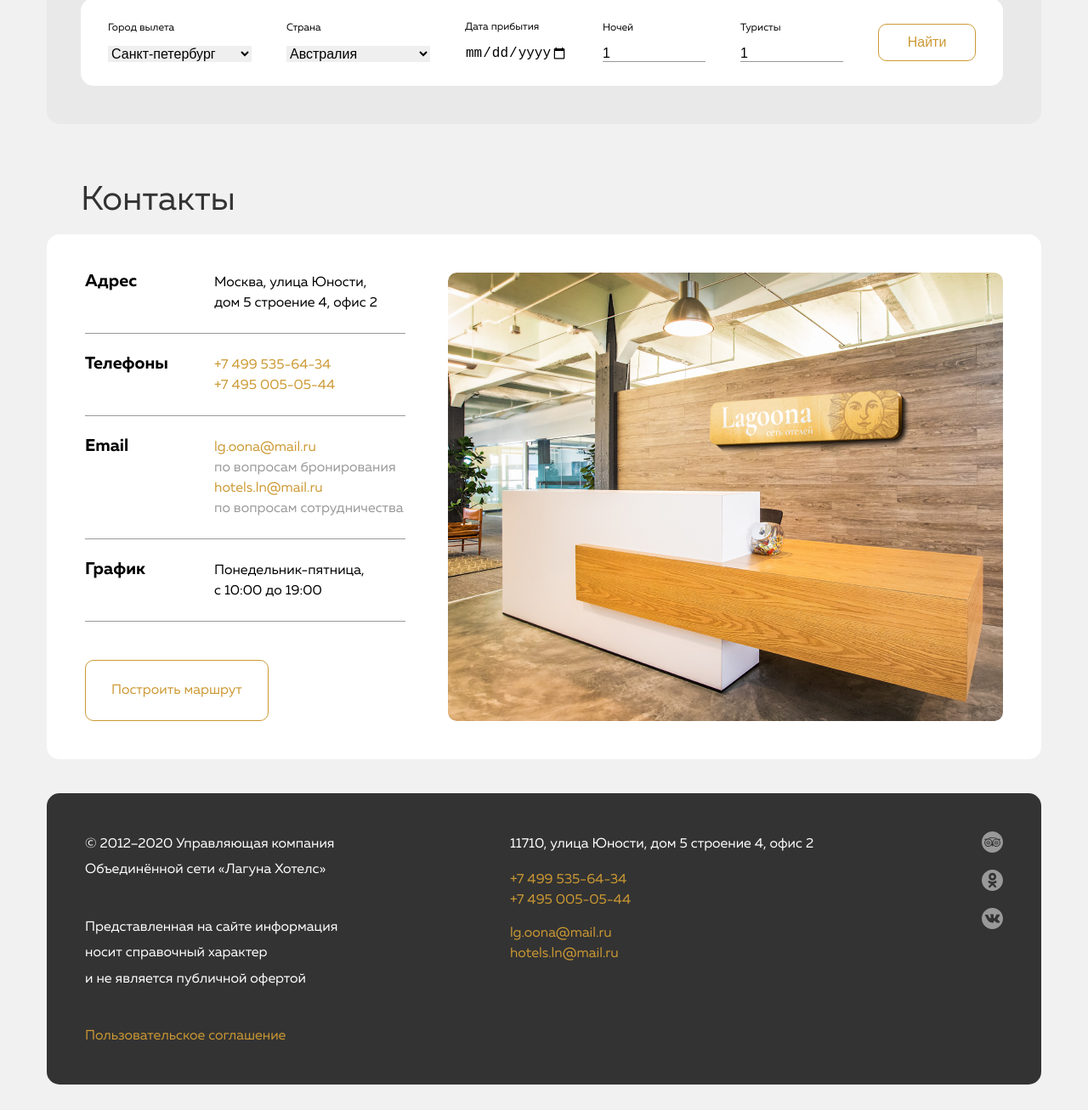
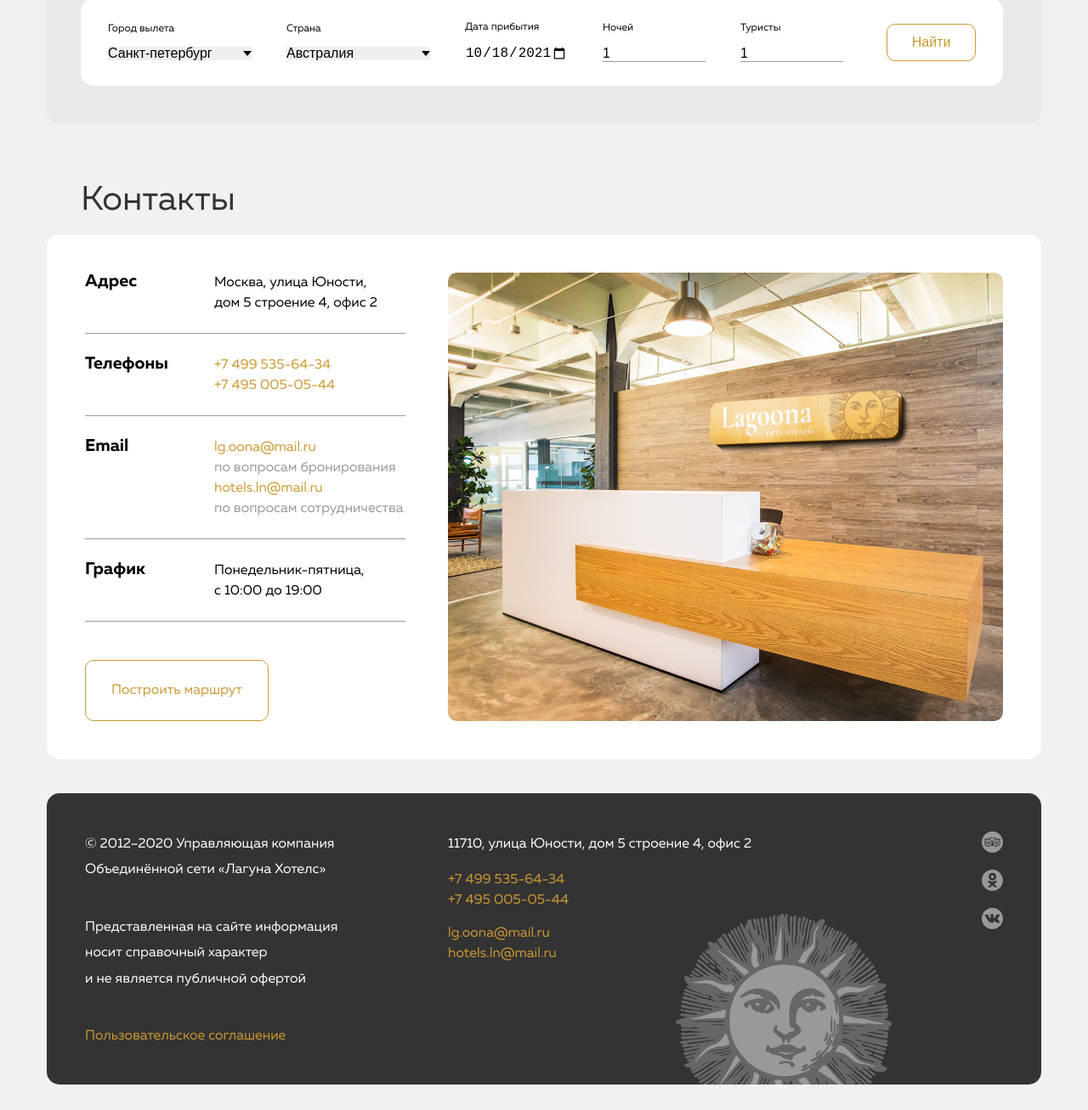
Before and after one commit to Arsipa/Loguuna-hotel, a plain HTML site: page index.html in a window 1280 px wide. Shown: the part 4401-5708 px from the top of the page at 85% size. Drawn offline with Linux system fonts and the light colour scheme.

Commit message:
add footer img, fix date value, fix footer gap

```diff
--- a/css/style.css
+++ b/css/style.css
@@ -520,6 +520,10 @@ h2 {
     color: var(--black);
     outline: none;
     width: 169px;
+    appearance: none;
+    background-image: url(../img/form-arrow.svg);
+    background-repeat: no-repeat;
+    background-position: center right;
 }
 
 .form input[type=number] {
@@ -528,6 +532,7 @@ h2 {
 
 .form button[type=submit] {
     flex-grow: 1;
+    margin-left: 10px;
 }
 
 .contacts {
@@ -604,13 +609,15 @@ h2 {
     border-radius: 15px;
     margin-bottom: 30px;
     padding: 45px;
+    position: relative;
+    overflow: hidden;
 }
 
 .footer .footer__row {
     display: flex;
     align-items: flex-start;
     justify-content: space-between;
-    gap: 30px;
+    gap: 125px;
 }
 
 .footer .footer__copyright {
@@ -642,7 +649,12 @@ h2 {
 }
 
 .footer .footer__column:nth-child(2) {
+    flex-grow: 1;
+}
+
+.footer .footer__column:nth-child(2)>*{
     max-width: 360px;
+
 }
 
 .footer .footer__column:nth-child(3) {
@@ -671,3 +683,9 @@ h2 {
 .footer .footer__icon:active path.bg {
     fill: var(--orange-night);
 }
+
+.footer .footer__img{
+    position: absolute;
+    right: 176px;
+    bottom: -27px;
+}
--- a/index.html
+++ b/index.html
@@ -399,7 +399,7 @@
                     </div>
                     <div class="date form__item">
                         <label for="dateSelect" class="city__label">Дата прибытия</label>
-                        <input type="date" name="dateSelect" id="dateSelect">
+                        <input type="date" name="dateSelect" id="dateSelect" value="2021-10-18">
                     </div>
                     <div class="nights form__item">
                         <label for="countNights" class="city__label">Ночей</label>
@@ -523,6 +523,7 @@
                     </div>
                 </div>
             </div>
+            <img src="img/footer.svg" alt="Lagoona hotel" class="footer__img">
         </footer>
     </div>
 </body>
```
Also changed, not shown: img/footer.svg (added), img/form-arrow.svg (added).
